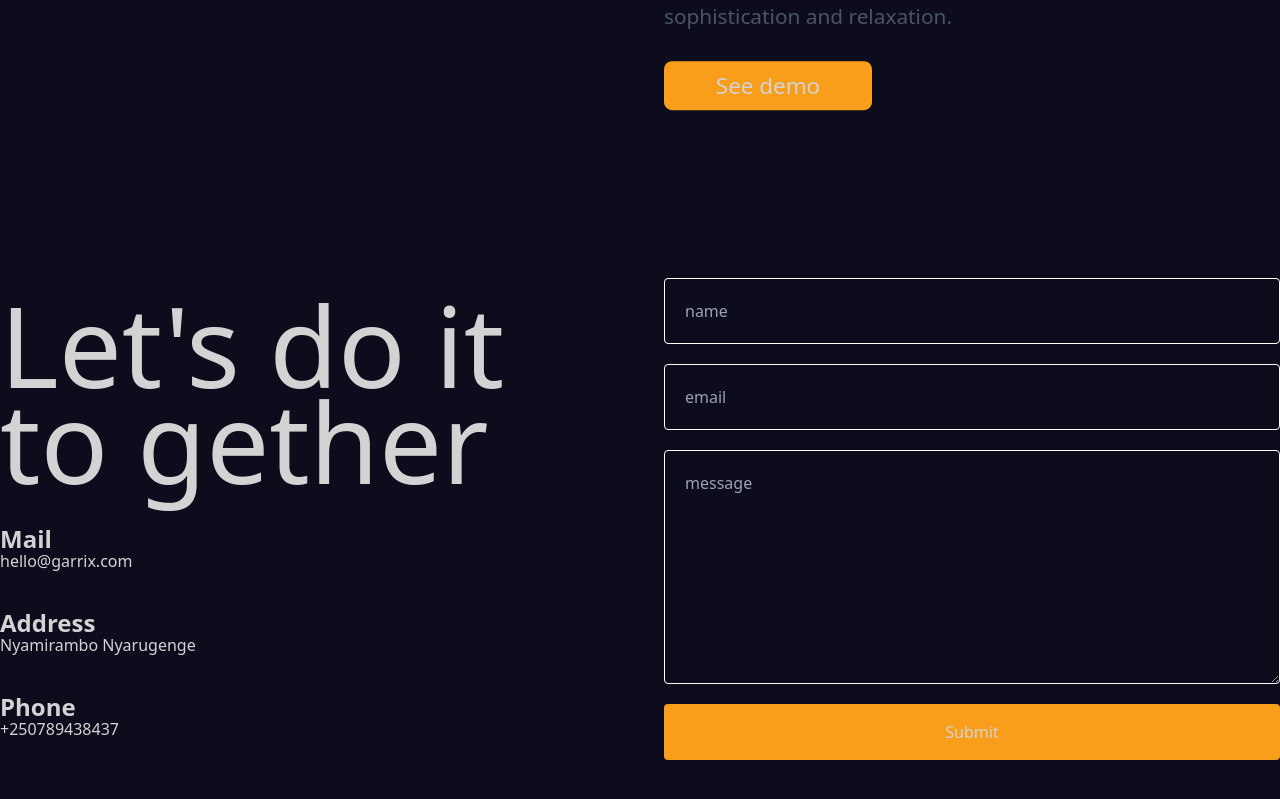
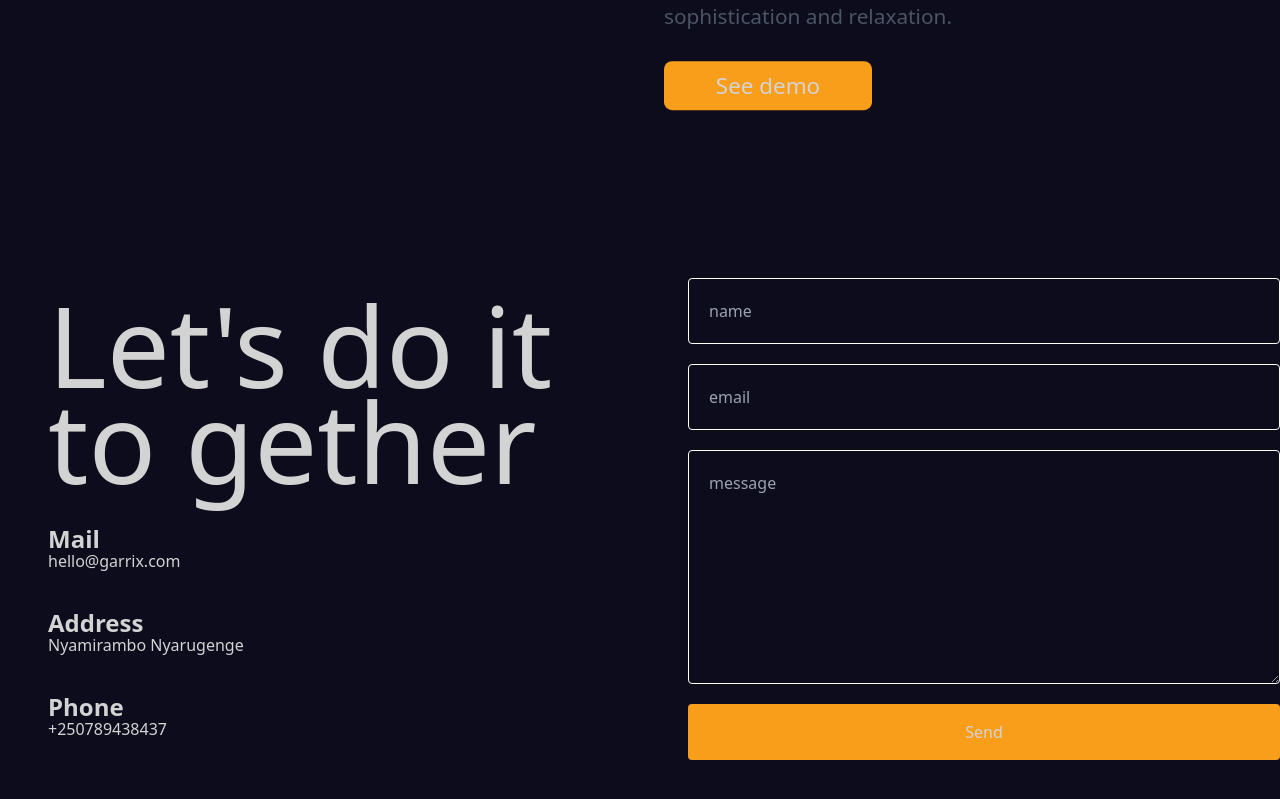
Before and after one commit to GarrixA/My-Portfolio_website, a React (Vite) app: page / in a window 1280 px wide. Shown: the part 7191-7990 px from the top of the page. Built offline with nearby package versions, Linux system fonts and the light colour scheme.

Commit message:
Contact me

```diff
--- a/package.json
+++ b/package.json
@@ -10,11 +10,13 @@
     "preview": "vite preview"
   },
   "dependencies": {
+    "@emailjs/browser": "^3.11.0",
     "framer-motion": "^10.16.16",
     "react": "^18.2.0",
     "react-dom": "^18.2.0",
     "react-icons": "^4.12.0",
     "react-router-dom": "^6.21.1",
+    "react-toastify": "^9.1.3",
     "sass": "^1.69.5"
   },
   "devDependencies": {
--- a/src/Components/Contacts/Contacts.jsx
+++ b/src/Components/Contacts/Contacts.jsx
@@ -1,33 +1,205 @@
+/* eslint-disable react/no-unknown-property */
 /* eslint-disable react/no-unescaped-entities */
+import { motion, useInView } from "framer-motion";
+import { useRef, useState } from "react";
+import emailjs from '@emailjs/browser';
+import { ToastContainer, toast } from 'react-toastify';
+import 'react-toastify/dist/ReactToastify.css';
+
+
+const variants = {
+  initial: {
+    y: 500,
+    opacity: 0,
+  },
+  animate: {
+    y: 0,
+    opacity: 1,
+    transition: {
+      duration: 1,
+      staggerChildren: 0.1,
+    },
+  },
+};
 
 const Contacts = () => {
+    const ref = useRef();
+    const formRef = useRef();
+    // const [error, setError] = useState(false)
+    // const [success, setSuccess] = useState(false)
+    const [loading, setLoading] = useState(false)
+
+    const sendEmail = (e) => {
+        setLoading(true)
+        e.preventDefault();
+
+        emailjs.sendForm('service_f851n6b', 'template_p00zdrg', formRef.current, 'uA3WjywyEkSEUZMFL')
+          .then((result) => {
+              console.log(result.text);
+            //   setSuccess(true)
+              setLoading(false)
+              toast.success("Message sent")
+          }, (error) => {
+              console.log(error.text);
+            //   setError(true)
+              setLoading(false)
+              toast.error("message not sent")
+          });
+      };
+
+    const isInView = useInView(ref, {margin: "-100px"})
   return (
-    <div className='contacts flex items-center gap-12 max-w-[85.375rem] m-auto h-full'>
-        <div className="textContainer flex flex-1 flex-col gap-10">
-            <h1 className="text-[7rem] leading-[6rem]">Let's do it <br /> to gether</h1>
-            <div className="item">
+    <motion.div
+    ref={ref}
+      className="contacts flex items-center gap-12 max-w-[85.375rem] m-auto h-full"
+      variants={variants}
+      initial="initial"
+      whileInView="animate"
+    >
+        <ToastContainer/>
+      <motion.div
+        className="textContainer flex flex-1 flex-col gap-10"
+        variants={variants}
+      >
+        <motion.h1 className="text-[7rem] leading-[6rem]" variants={variants}>
+          Let's do it <br /> to gether
+        </motion.h1>
+        <motion.div className="item" variants={variants}>
           <h2 className="font-bold text-[1.5rem] leading-5">Mail</h2>
           <span className=" font-thin">hello@garrix.com</span>
-            </div>
-            <div className="item">
+        </motion.div>
+        <motion.div className="item" variants={variants}>
           <h2 className="font-bold text-[1.5rem] leading-5">Address</h2>
           <span className=" font-thin">Nyamirambo Nyarugenge</span>
-            </div>
-            <div className="item">
+        </motion.div>
+        <motion.div className="item" variants={variants}>
           <h2 className="font-bold text-[1.5rem] leading-5">Phone</h2>
           <span className=" font-thin">+250789438437</span>
+        </motion.div>
+      </motion.div>
+      <div className="formContainer flex-1 relative">
+        <motion.div
+          className="phoneSvg absolute m-auto stroke-[#f99e1b] -z-10"
+          initial={{ opacity: 1 }}
+          whileInView={{ opacity: 0 }}
+          transition={{
+            delay: 3,
+            duratin: 1,
+          }}
+        >
+          <svg
+            fill="#0c0c1d"
+            height="500px"
+            width="500px"
+            version="1.1"
+            id="Layer_1"
+            xmlns="http://www.w3.org/2000/svg"
+            xmlns:xlink="http://www.w3.org/1999/xlink"
+            viewBox="0 0 512 512"
+            xml:space="preserve"
+          >
+            <g>
+              <g>
+                <motion.path
+                initial={{pathLength: 0}}
+                animate={isInView && {pathLength: 1}}
+                transition={{duration: 3}}
+                  d="M244.364,139.636c-6.982,0-11.636,4.655-11.636,11.636c0,6.982,4.655,11.636,11.636,11.636
+			c19.782,0,34.909,15.127,34.909,34.909c0,6.982,4.655,11.636,11.636,11.636s11.636-4.655,11.636-11.636
+			C302.545,165.236,276.945,139.636,244.364,139.636z"
+                />
+              </g>
+            </g>
+            <g>
+              <g>
+                <motion.path
+                initial={{pathLength: 0}}
+                animate={isInView && {pathLength: 1}}
+                transition={{duration: 3}}
+                  d="M244.364,69.818c-6.982,0-11.636,4.655-11.636,11.636s4.655,11.636,11.636,11.636
+			c58.182,0,104.727,46.545,104.727,104.727c0,6.982,4.655,11.636,11.636,11.636s11.636-4.655,11.636-11.636
+			C372.364,126.836,315.345,69.818,244.364,69.818z"
+                />
+              </g>
+            </g>
+            <g>
+              <g>
+                <motion.path
+                initial={{pathLength: 0}}
+                animate={isInView && {pathLength: 1}}
+                transition={{duration: 3}}
+                  d="M244.364,0c-6.982,0-11.636,4.655-11.636,11.636s4.655,11.636,11.636,11.636c96.582,0,174.545,77.964,174.545,174.545
+			c0,6.982,4.655,11.636,11.636,11.636s11.636-4.655,11.636-11.636C442.182,88.436,353.745,0,244.364,0z"
+                />
+              </g>
+            </g>
+            <g>
+              <g>
+                <motion.path
+                initial={{pathLength: 0}}
+                animate={isInView && {pathLength: 1}}
+                transition={{duration: 3}}
+                  d="M442.182,360.727v-26.764c0-19.782-15.127-34.909-34.909-34.909h-6.982c-27.927,0-55.855-4.655-81.455-12.8
+			c-15.127-4.655-31.418,1.164-40.727,13.964l-10.473,17.455c-3.491,4.655-10.473,6.982-15.127,4.655
+			c-57.018-30.255-102.4-75.636-132.655-132.655c-2.327-5.818-1.164-11.636,4.655-15.127l17.455-10.473
+			c13.964-8.146,19.782-25.6,13.964-40.727c-9.309-26.764-12.8-53.527-12.8-81.455v-6.982C143.127,15.127,128,0,108.218,0H58.182
+			C25.6,0,0,25.6,0,58.182c0,211.782,172.218,384,384,384c13.964,0,27.927-4.655,38.4-15.127c4.655-4.655,5.818-11.636,1.164-16.291
+			c-4.655-4.655-11.636-5.818-16.291-1.164c-5.818,5.818-15.127,8.145-23.273,8.145C185.018,418.909,23.273,257.164,23.273,58.182
+			c0-19.782,15.127-34.909,34.909-34.909h11.636v23.273c0,30.255,3.491,60.509,11.636,89.6c1.164,4.655,5.818,8.145,11.636,8.145
+			c1.164,0,2.327,0,3.491,0c5.818-1.164,9.309-8.145,8.145-13.964c-8.145-26.764-11.636-55.855-11.636-83.782V23.273h15.127
+			c6.982,0,11.636,4.655,11.636,11.636v6.982c0,30.255,4.655,60.509,13.964,88.436c1.164,4.655,0,10.473-4.655,13.964
+			l-17.455,10.473c-15.127,9.309-20.945,30.255-12.8,46.545c32.582,60.509,81.455,109.382,141.964,141.964
+			c16.291,8.145,36.073,3.491,46.545-12.8l10.473-17.455c2.327-4.655,8.145-6.982,13.964-4.655
+			c29.091,9.309,58.182,13.964,88.436,13.964h6.982c6.982,0,11.636,4.655,11.636,11.636v26.764h-23.273
+			c-27.927,0-57.018-3.491-83.782-11.636c-5.818-1.164-12.8,2.327-13.964,8.145c-1.164,5.818,2.327,12.8,8.145,13.964
+			c29.091,8.146,59.345,11.636,89.6,11.636h34.909h5.818c29.091,0,52.364,23.273,52.364,52.364
+			c0,29.091-23.273,53.527-52.364,53.527H186.182c-29.091,0-52.364-23.273-52.364-52.364c0-41.891-33.745-75.636-75.636-75.636
+			c-6.982,0-11.636,4.655-11.636,11.636S51.2,384,58.182,384c29.091,0,52.364,23.273,52.364,52.364
+			c0,41.891,33.745,75.636,75.636,75.636h250.182C478.255,512,512,478.255,512,436.364C512,396.8,481.745,364.218,442.182,360.727z"
+                />
+              </g>
+            </g>
+          </svg>
+        </motion.div>
+        <motion.form className="flex flex-col gap-5"
+        onSubmit={sendEmail}
+        ref={formRef}
+        initial={{ opacity: 0 }}
+        whileInView={{ opacity: 1 }}
+        transition={{
+          delay: 4,
+          duratin: 1,
+        }}
+        >
+          <input
+            type="text"
+            required
+            placeholder="name"
+            className="p-5 bg-transparent border-white border rounded"
+            name="name"
+          />
+          <input
+            type="email"
+            required
+            placeholder="email"
+            className="p-5 bg-transparent border-white border rounded"
+            name="email"
+          />
+          <textarea
+            rows="8"
+            placeholder="message"
+            className="p-5 bg-transparent border-white border rounded"
+            name="message"
+          />
+          <button className="p-4 cursor-pointer bg-[#f99e1b] rounded">
+            {loading? "Sending...": "Send"}
+          </button>
+          {/* {error && "failed to send email"}
+          {success && "Success"} */}
+        </motion.form>
       </div>
-        </div>
-        <div className="formContainer flex-1">
-            <form className="flex flex-col gap-5">
-                <input type="text" required placeholder="name"  className="p-5 bg-transparent border-white border rounded"/>
-                <input type="email" required placeholder="email"  className="p-5 bg-transparent border-white border rounded"/>
-                <textarea rows="8" placeholder="message" className="p-5 bg-transparent border-white border rounded"/>
-                <button className="p-4 cursor-pointer bg-[#f99e1b] rounded">Submit</button>
-            </form>
-        </div>
-    </div>
-  )
-}
+    </motion.div>
+  );
+};
 
-export default Contacts
+export default Contacts;
```
Also changed, not shown: src/images/phone.svg (added), 1 other file (tests, documents, lock files or other folders). Lines whose indentation alone changed are shown as unchanged.
